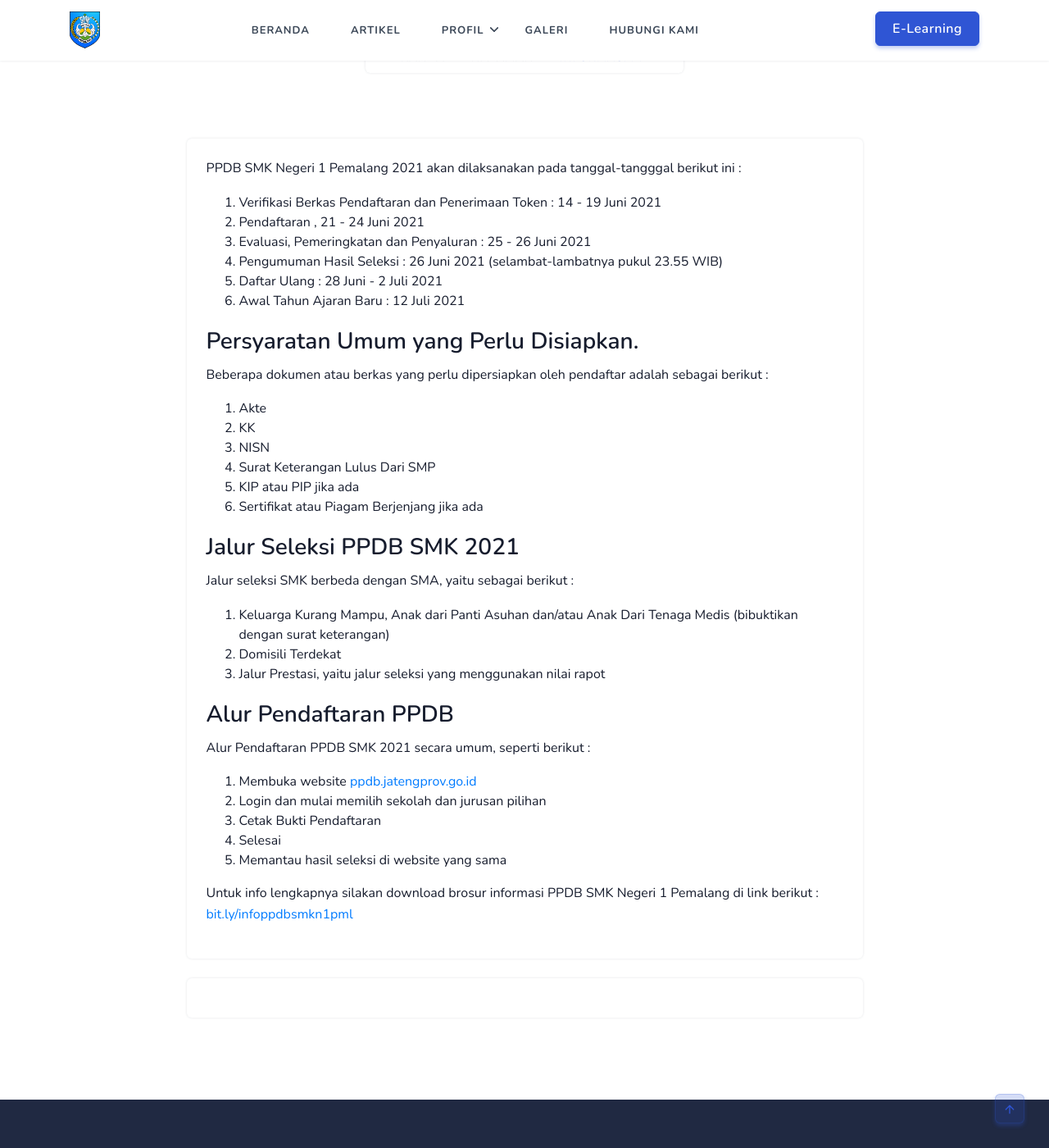
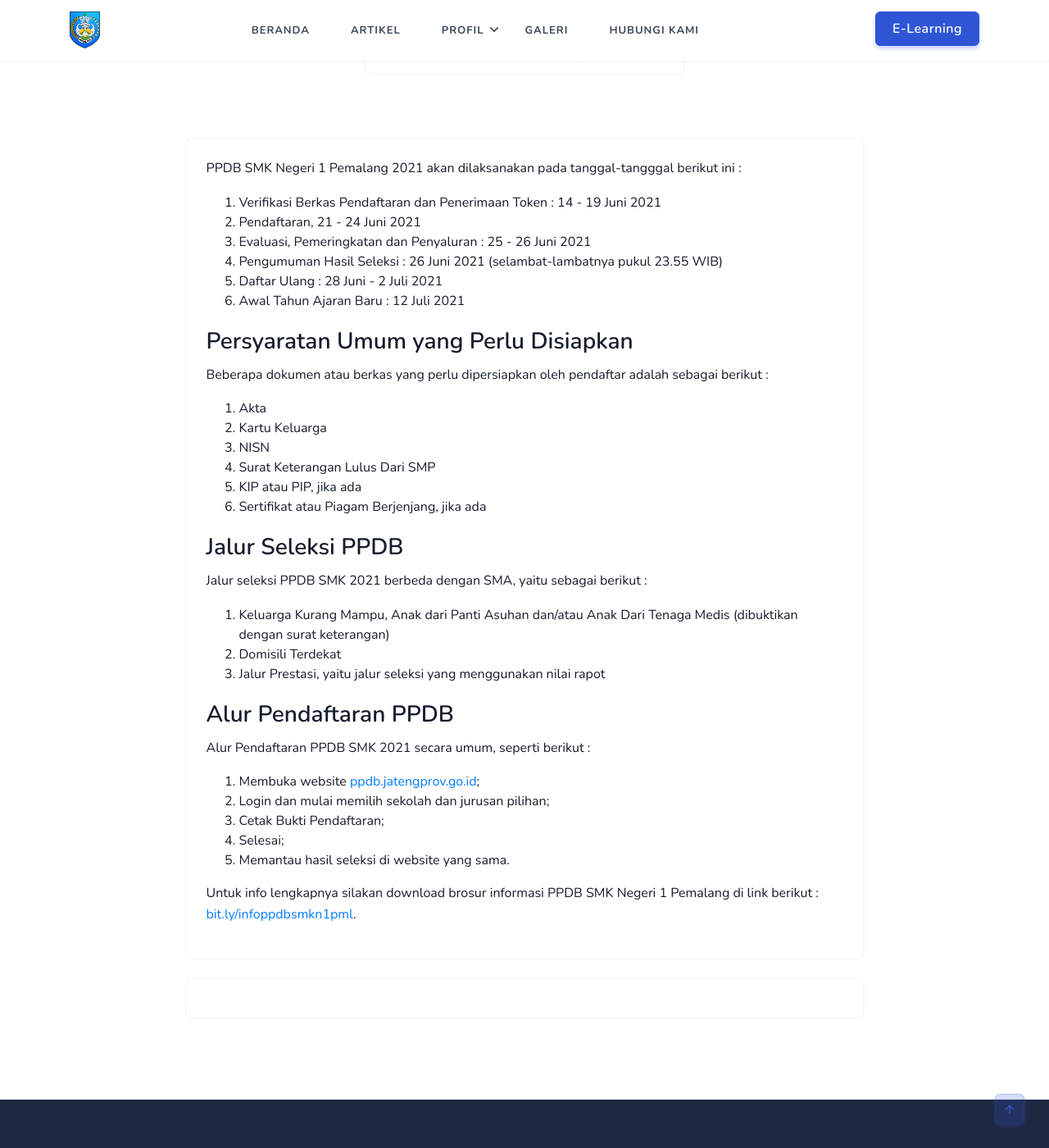
Before and after one commit to smkn1pml/website, a Jekyll site: the page built from _pages/ppdb.md, in a window 1280 px wide and 1400 px high, scrolled down 360 px. Shown: the whole window at 82% size. Built offline with Jekyll 4.4.1, drawn with Linux system fonts in a browser that asks for light colours; comment, search, counter and statistics services are not loaded.

Commit message:
Update ppdb.md

```diff
--- a/_pages/ppdb.md
+++ b/_pages/ppdb.md
@@ -6,28 +6,28 @@ date: 2021-05-25T02:54:30.688Z
 PPDB SMK Negeri 1 Pemalang 2021 akan dilaksanakan pada tanggal-tangggal berikut ini :
 
 1. Verifikasi Berkas Pendaftaran dan Penerimaan Token : 14 - 19 Juni 2021
-2. Pendaftaran , 21 - 24 Juni 2021
+2. Pendaftaran, 21 - 24 Juni 2021
 3. Evaluasi, Pemeringkatan dan Penyaluran : 25 - 26 Juni 2021
 4. Pengumuman Hasil Seleksi : 26 Juni 2021 (selambat-lambatnya pukul 23.55 WIB)
 5. Daftar Ulang : 28 Juni - 2 Juli 2021
 6. Awal Tahun Ajaran Baru : 12 Juli 2021
 
-### Persyaratan Umum yang Perlu Disiapkan.
+### Persyaratan Umum yang Perlu Disiapkan
 
 Beberapa dokumen atau berkas yang perlu dipersiapkan oleh pendaftar adalah sebagai berikut :
 
-1. Akte
-2. KK
+1. Akta
+2. Kartu Keluarga
 3. NISN
 4. Surat Keterangan Lulus Dari SMP
-5. KIP atau PIP jika ada
-6. Sertifikat atau Piagam Berjenjang jika ada
+5. KIP atau PIP, jika ada
+6. Sertifikat atau Piagam Berjenjang, jika ada
 
-### Jalur Seleksi PPDB SMK 2021
+### Jalur Seleksi PPDB
 
-Jalur seleksi SMK berbeda dengan SMA, yaitu sebagai berikut :
+Jalur seleksi PPDB SMK 2021 berbeda dengan SMA, yaitu sebagai berikut :
 
-1. Keluarga Kurang Mampu, Anak dari Panti Asuhan dan/atau Anak Dari Tenaga Medis (bibuktikan dengan surat keterangan)
+1. Keluarga Kurang Mampu, Anak dari Panti Asuhan dan/atau Anak Dari Tenaga Medis (dibuktikan dengan surat keterangan)
 2. Domisili Terdekat
 3. Jalur Prestasi, yaitu jalur seleksi yang menggunakan nilai rapot
 
@@ -35,10 +35,10 @@ Jalur seleksi SMK berbeda dengan SMA, yaitu sebagai berikut :
 
 Alur Pendaftaran PPDB SMK 2021 secara umum, seperti berikut :
 
-1. Membuka website [ppdb.jatengprov.go.id](https://ppdb.jatengprov.go.id)
-2. Login dan mulai memilih sekolah dan jurusan pilihan
-3. Cetak Bukti Pendaftaran
-4. Selesai
-5. Memantau hasil seleksi di website yang sama
+1. Membuka website [ppdb.jatengprov.go.id](https://ppdb.jatengprov.go.id);
+2. Login dan mulai memilih sekolah dan jurusan pilihan;
+3. Cetak Bukti Pendaftaran;
+4. Selesai;
+5. Memantau hasil seleksi di website yang sama.
 
-Untuk info lengkapnya silakan download brosur informasi PPDB SMK Negeri 1 Pemalang di link berikut : [bit.ly/infoppdbsmkn1pml](https://bit.ly/infoppdbsmkn1pml)
+Untuk info lengkapnya silakan download brosur informasi PPDB SMK Negeri 1 Pemalang di link berikut : [bit.ly/infoppdbsmkn1pml](https://bit.ly/infoppdbsmkn1pml).
```
